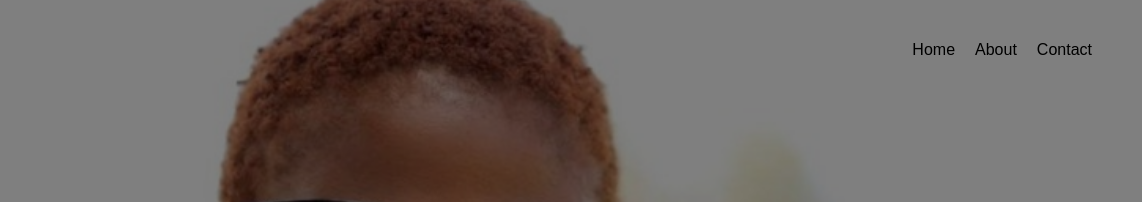
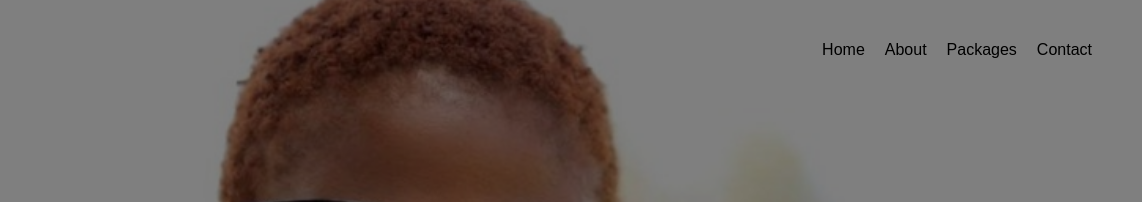
Before and after one commit to PortfolioCraft/Ms, a plain HTML site: page index.html in a window 1280 px wide. Shown: the top 202 px of the page, 138-1280 px from the left. Drawn offline with nearby package versions, Linux system fonts and the light colour scheme.

Commit message:
Update index.html

```diff
--- a/index.html
+++ b/index.html
@@ -31,6 +31,7 @@
                 <ul class="nav-links">
                     <li><a href="index.html">Home</a></li>
                     <li><a href="index.html#about">About</a></li>
+                    <li><a href="packages.html">Packages</a></li>
                     <li><a href="index.html#contact">Contact</a></li>
                 </ul>
             </div>
@@ -38,6 +39,7 @@
             <ul class="nav-links desktop-links">
                 <li><a href="index.html">Home</a></li>
                 <li><a href="index.html#about">About</a></li>
+                <li><a href="packages.html">Packages</a></li>
                 <li><a href="index.html#contact">Contact</a></li>
             </ul>
         </nav>
```
